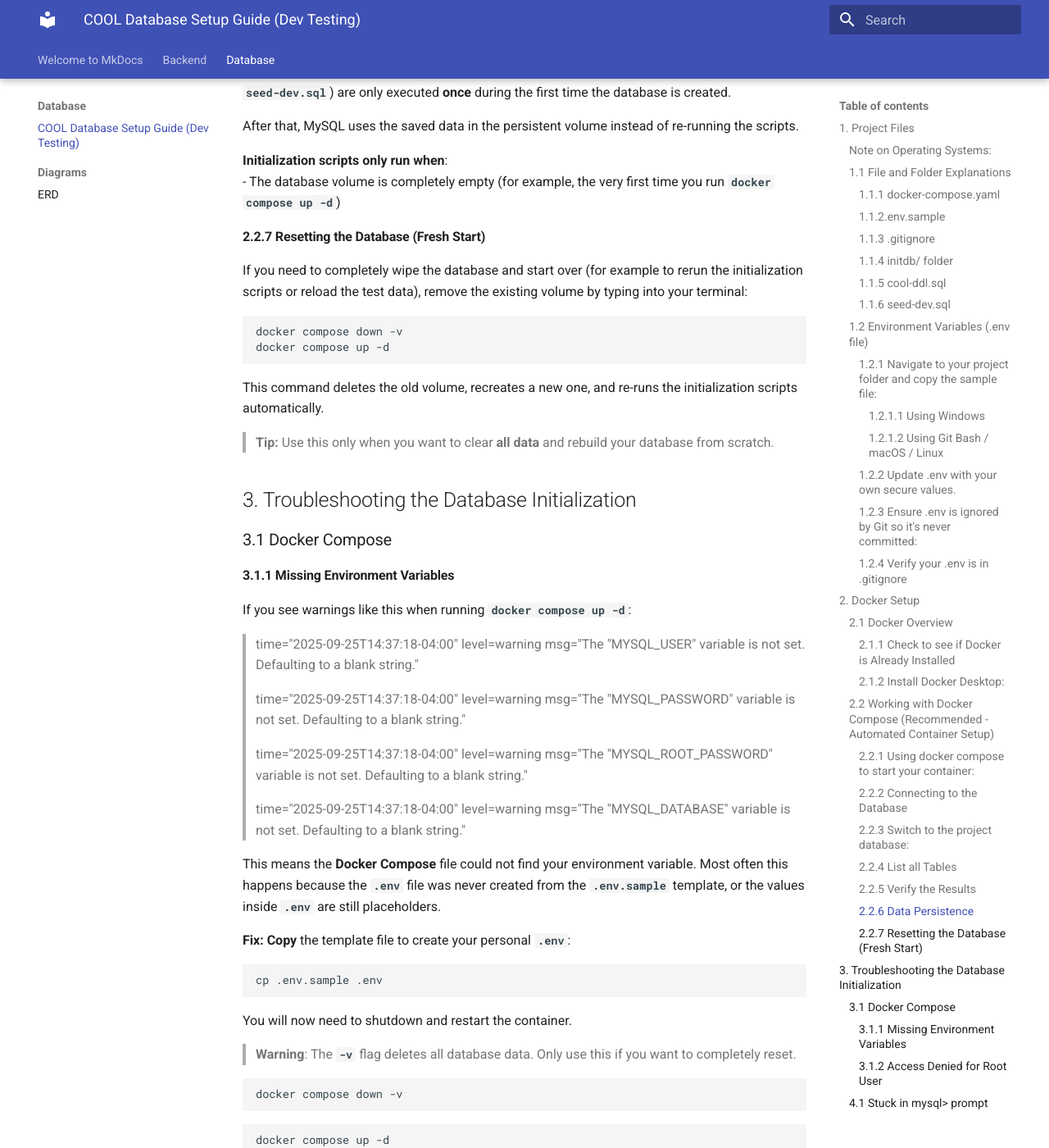
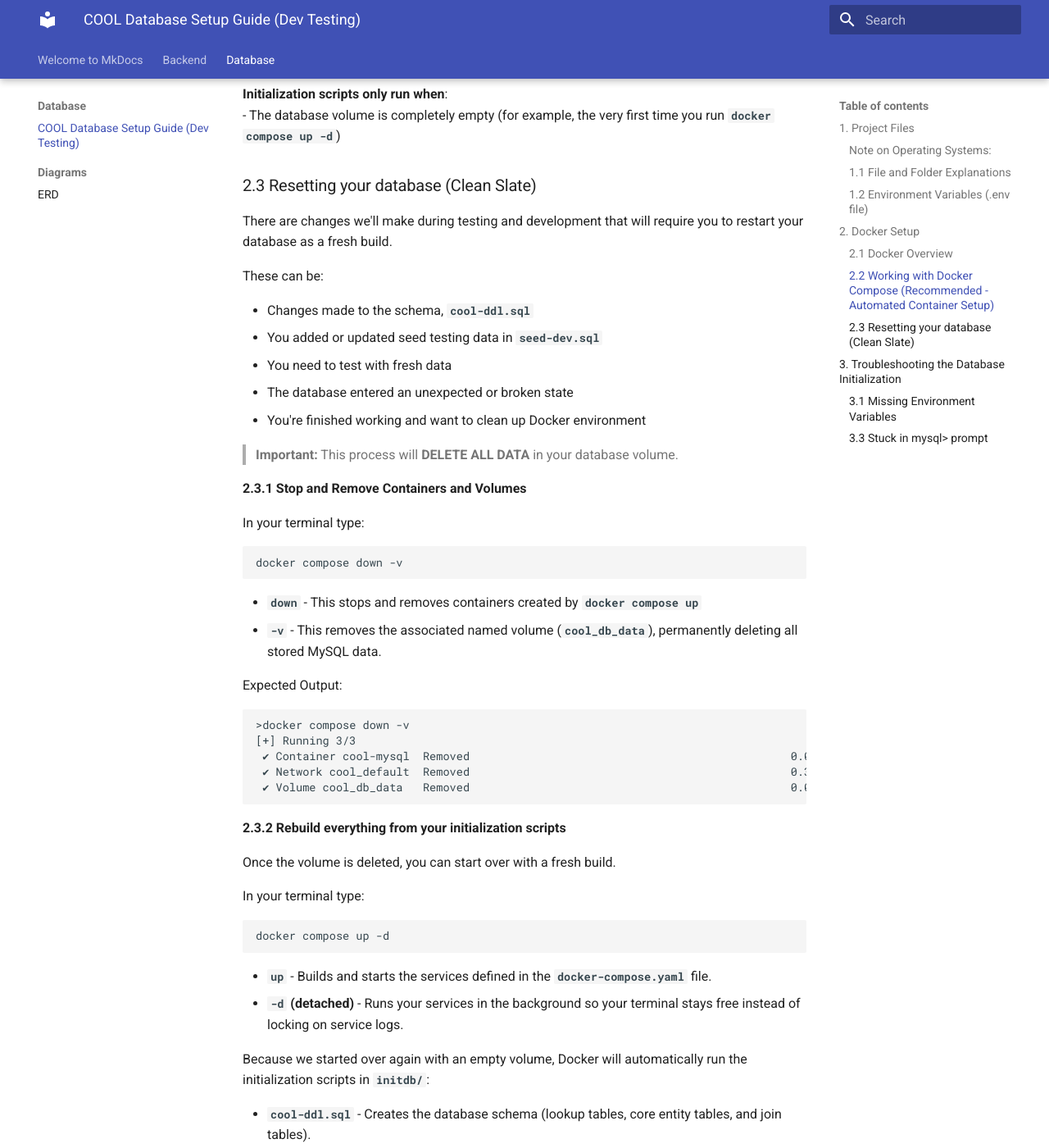
Before and after one commit to CityOfOrlando-2025/COOL, an MkDocs documentation site: the page built from documentation/docs/database/cool-db-setup-guide.md, in a window 1280 px wide and 1400 px high, scrolled down 8629 px. Shown: the whole window at 82% size. Built offline with MkDocs 1.6.1 and Material for MkDocs 9.7.7, drawn with Linux system fonts in a browser that asks for light colours; some of the changed text lies outside the part shown.

Commit message:
added resetting db + numbering + grammar fixes

````diff
--- a/documentation/docs/database/cool-db-setup-guide.md
+++ b/documentation/docs/database/cool-db-setup-guide.md
@@ -26,42 +26,41 @@ project-root/
 
 ### 1.1 File and Folder Explanations
 
-#### 1.1.1 `docker-compose.yaml`
+**1.1.1 `docker-compose.yaml`**
 
 - Defines the services used in the project (for example, the MySQL container).
 - References the **`initdb/`** folder to automatically load the database schema and seed data the first time the container is created (when the database volume is empty).
 - Configures persistent data storage so your database content survives container restarts and removals.
 - Automatically reads environment variables (passwords) from the **`.env`** file in the same directory.
 
-#### 1.1.2`.env.sample`
+**1.1.2 `.env.sample`**
 
 - A template environment file with placeholder values.
 - Devs will need to create a copy of this file named **`.env`** and replace the placeholder passwords with their own passwords.
 - Ensures that secrets (passwords) are not accidentally committed publicly to Git. This file makes sure that the correct format is used by teammates.
 
-#### 1.1.3 `.gitignore`
+**1.1.3 `.gitignore`**
 
 - Tells Git which files to exclude from version control.
 - Prevents committing sensitive files (like `.env`) or system-specific log files.
 
-#### 1.1.4 `initdb/` folder
+**1.1.4 `initdb/` folder**
 
 - Contains SQL scripts that are automatically run **only** when the database volume is **empty** (typically the first time you run **`docker compose up -d`**).
-- **`cool-ddl.sql`** - Creates the database schema (lookup tables, core entity tables, and join tables).
-- **`seed-dev.sql`** - Inserts initial test data for development.
 
-#### 1.1.5 `cool-ddl.sql`
+
+**1.1.5 `cool-ddl.sql`**
 
 - Database schema (tables, constraints, indexes)
 
-#### 1.1.6 `seed-dev.sql`
+**1.1.6 `seed-dev.sql`**
 
 - Test data or lookup values for local development.
 
->**`Note`**:
+>**Note:**
 > When you first run **`docker compose up -d`**, Docker automatically loads **`seed-dev.sql`**.
 >The **seed script** should only be executed once.
-> Because columns like **`email`** and **`app_user`** are **UNIQUE**, re-running the seed script without resetting the database will cause deplicate-key errors.
+> Because columns like **`email`** and **`app_user`** are **UNIQUE**, re-running the seed script without resetting the database will cause duplicate-key errors.
 
 To start fresh and rerun the seed data, open your terminal and type:
 ```
@@ -82,7 +81,7 @@ MYSQL_USER=cooldev
 MYSQL_PASSWORD=REPLACE_ME_PASSWORD
 MYSQL_DATABASE=cool_db
 ```
-#### 1.2.1 Navigate to your project folder and copy the sample file:
+**1.2.1 Navigate to your project folder and copy the sample file:**
 
 >**Note:**
 >
@@ -100,7 +99,7 @@ project-root/
     └── seed-dev.sql
 ```
 
-##### 1.2.1.1 Using Windows
+**1.2.1.1 Using Windows**
 
 Command Prompt
 ```
@@ -111,14 +110,14 @@ PowerShell
 ```
 Copy-Item .env.sample .env
 ```
-##### 1.2.1.2 Using Git Bash / macOS / Linux
+**1.2.1.2 Using Git Bash / macOS / Linux**
 Open your terminal in the project folder and run:
 ```
 cp .env.sample .env
 ```
 
 
-#### 1.2.2 Update **`.env`** with your own secure values.
+**1.2.2 Update `.env` with your own secure values.**
 
 >**Note:**
 >
@@ -133,7 +132,7 @@ cp .env.sample .env
    MYSQL_PASSWORD=MySecureAppPW123
    MYSQL_DATABASE=cool_db
 ```
-#### 1.2.3 Ensure **`.env`** is ignored by Git so it's never committed:
+**1.2.3 Ensure `.env` is ignored by Git so it's never committed:**
 
 Open the **`.gitignore`** file:
 
@@ -147,11 +146,11 @@ Open the **`.gitignore`** file:
 
 Save the **`.gitignore`** file and close the editor.
 
-> **Note:**
+>**Note:**
 > The **`.env`** is a hidden **dotfile** like **`.gitignore`** and has no name before the dot.
 > This file is used by **Docker Compose** and needs to be named exactly **`.env`**.
 
-#### 1.2.4 Verify your .env is in .gitignore
+**1.2.4 Verify your .env is in .gitignore**
 In your terminal type:
 ```
 git check-ignore .env
@@ -160,7 +159,7 @@ This will output **`.env`** if it's properly ignored.
 
 
 ## 2. Docker Setup
-We'll set up MySQL in Docker using **Docker Compose**, which provides and automated and consistent setup across the entire team.
+We'll set up MySQL in Docker using **Docker Compose**, which provides an automated and consistent setup across the entire team.
 
 ### 2.1 Docker Overview
 
@@ -168,14 +167,14 @@ We'll set up MySQL in Docker using **Docker Compose**, which provides and automa
 - A container is a lightweight virtual machine.
 - We're using Docker here so everyone has the **same MySQL setup**
 
-#### 2.1.1 Check to see if Docker is Already Installed
+**2.1.1 Check to see if Docker is Already Installed**
 In your terminal type:
 ```
 docker --version
 ```
 If you see a version number, Docker is already installed and you can skip to section 2.2
 
-#### 2.1.2 Install Docker Desktop:
+**2.1.2 Install Docker Desktop:**
    - [Docker for Windows](https://docs.docker.com/desktop/setup/install/windows-install/)
 
    - [Docker for Mac](https://docs.docker.com/desktop/setup/install/mac-install/)
@@ -208,7 +207,7 @@ project-root/
     └── seed-dev.sql
 ```
 
-#### 2.2.1 Using **`docker compose`** to start your container:
+**2.2.1 Using `docker compose` to start your container:**
 
 Using **Docker Compose** is the easiest and most consistent way to bring up your container. The settings defined in the **`docker-compose.yaml`** ensure that every time you run your container your settings remain the same. This keeps the setup simple and consistent for the whole team.
 
@@ -219,17 +218,20 @@ docker compose up -d
 ```
 
 - This creates and starts the **cool-mysql** container with MySQL running inside it.
-- `up` - Builds and starts the services defined in your **`docker-compose.yaml`** file.
+- `up` - Builds and starts the services defined in the **`docker-compose.yaml`** file.
 - `-d` (detached mode) - Runs your services in the background so your terminal stays free instead of locking on logs.
 
 Your container should now be running in Docker Desktop.
 
-#### 2.2.2 Connecting to the Database
+**2.2.2 Connecting to the Database**
 
 In your terminal, type:
 ```
 docker exec -it cool-mysql mysql -u root -p
 ```
+- **`docker exec`** - Runs a command inside an already running container.
+- **`-it`** - Combines two flags: **`-i`** (interactive) keeps STDIN open so you can type commands and **`-t`** (tty) allocates a terminal interface so you can see prompts and output like a normal terminal session.
+- **`-u root -p`** - Tells MySQL that I'm the **root user** and here is my **password**.
 
 Enter the **root password** you set in your **`.env`** file (`MYSQL_ROOT_PASSWORD`)
 
@@ -256,7 +258,7 @@ You should see something that looks like this:
 ```
 If you don't see **`cool_db`** in the database list, see section 3.1.
 
-#### 2.2.3 Switch to the project database:
+**2.2.3 Switch to the project database**
 
 To switch to the project database type:
 
@@ -270,14 +272,14 @@ You can turn off this feature to get a quicker startup with -A
 
 Database changed
 ```
-#### 2.2.4 List all Tables
+**2.2.4 List all Tables**
 
 To confirm the tables are being populated run:
 ```
 SHOW TABLES;
 ```
 
-#### 2.2.5 Verify the Results
+**2.2.5 Verify the Results**
 
 You should see a list of all tables defined by the DDL scripts (e.g. user_role, app_user, bin, device, etc.).
 
@@ -331,7 +333,7 @@ mysql> SELECT * FROM user_role;
 +--------------+----------------+-------------+-----------+
 3 rows in set (0.02 sec)
 ```
-#### 2.2.6 Data Persistence
+**2.2.6 Data Persistence**
 
 >**Note:**
 >This project uses **persistent storage**. Your data will remain saved even if you stop or remove the container.
@@ -370,21 +372,114 @@ After that, MySQL uses the saved data in the persistent volume instead of re-run
 **Initialization scripts only run when**:
 - The database volume is completely empty (for example, the very first time you run **`docker compose up -d`**)
 
-#### 2.2.7 Resetting the Database (Fresh Start)
-If you need to completely wipe the database and start over (for example to rerun the initialization scripts or reload the test data), remove the existing volume by typing into your terminal:
+### 2.3 Resetting your database (Clean Slate)
+
+There are changes we'll make during testing and development that will require you to restart your database as a fresh build.
+
+These can be:
+
+- Changes made to the schema, **`cool-ddl.sql`**
+- You added  or updated seed testing data in **`seed-dev.sql`**
+- You need to test with fresh data
+- The database entered an unexpected or broken state
+- You're finished working and want to clean up Docker environment
+
+>**Important:** This process will **DELETE ALL DATA** in your database volume.
+
+**2.3.1 Stop and Remove Containers and Volumes**
+
+In your terminal type:
 ```
 docker compose down -v
+```
+- **`down`** - This stops and removes containers created by **`docker compose up`**
+- **`-v`** - This removes the associated named volume (**`cool_db_data`**), permanently deleting all stored MySQL data.
+
+Expected Output:
+```
+>docker compose down -v
+[+] Running 3/3
+ ✔ Container cool-mysql  Removed                                                0.0s
+ ✔ Network cool_default  Removed                                                0.3s
+ ✔ Volume cool_db_data   Removed                                                0.0s
+```
+
+**2.3.2 Rebuild everything from your initialization scripts**
+
+Once the volume is deleted, you can start over with a fresh build.
+
+In your terminal type:
+```
 docker compose up -d
 ```
-This command deletes the old volume, recreates a new one, and re-runs the initialization scripts automatically.
+- **`up`** - Builds and starts the services defined in the **`docker-compose.yaml`** file.
+- **`-d` (detached)** - Runs your services in the background so your terminal stays free instead of locking on service logs.
 
->**Tip:**
-> Use this only when you want to clear **all data** and rebuild your database from scratch.
+Because we started over again with an empty volume, Docker will automatically run the initialization scripts in **`initdb/`**:
+
+- **`cool-ddl.sql`** - Creates the database schema (lookup tables, core entity tables, and join tables).
+- **`seed-dev.sql`** - Inserts initial test data for development.
+
+Expected Output:
+```
+>docker compose up -d
+[+] Running 3/3
+ ✔ Network cool_default   Created                                               0.0s
+ ✔ Volume "cool_db_data"  Created                                               0.0s
+ ✔ Container cool-mysql   Started                                               0.4s
+
+```
+
+**2.3.3 Verify your Database is Clean**
+
+In your terminal type:
+```
+docker exec -it cool-mysql mysql -u root -p
+```
+- **`docker exec`** - Runs a command inside an already running container.
+- **`-it`** - Combines two flags: **`-i`** (interactive) keeps STDIN open so you can type commands and **`-t`** (tty) allocates a terminal interface so you can see prompts and output like a normal terminal session.
+- **`-u root -p`** - Tells MySQL that I'm the **root user** and here is my **password**.
+
+Enter the **root password** you set in your **`.env`** file (`MYSQL_ROOT_PASSWORD`)
+
+You should then see the MySQL prompt:
+
+`mysql>`
+
+Enter:
+```
+mysql>USE cool_db;
+mysql>SHOW TABLES;
+```
+You should see something that looks like this:
+```
+mysql> SHOW TABLES;
++----------------------+
+| Tables_in_cool_db    |
++----------------------+
+| action_log           |
+| app_user             |
+| bin                  |
+| device               |
+| device_condition     |
+| device_status        |
+| device_type          |
+| loan                 |
+| loan_action_type     |
+| loan_log             |
+| loan_status          |
+| location             |
+| transaction_status   |
+| user_action_type     |
+| user_location_access |
+| user_role            |
++----------------------+
+16 rows in set (0.00 sec)
+```
 
 ## 3. Troubleshooting the Database Initialization
 
-### 3.1 Docker Compose
-#### 3.1.1 Missing Environment Variables
+### 3.1 Missing Environment Variables
 
 If you see warnings like this when running **`docker compose up -d`**:
 > time="2025-09-25T14:37:18-04:00" level=warning msg="The "MYSQL_USER" variable is not set. Defaulting to a blank string."
@@ -412,7 +507,7 @@ docker compose down -v
 docker compose up -d
 ```
 
-#### 3.1.2 Access Denied for Root User
+**3.2 Access Denied for Root User**
 
 If you see an error like this when trying to connect:
 ```
@@ -436,13 +531,20 @@ It usually means that your **`.env`** file still contains **placeholder values**
    docker compose down -v
    docker compose up -d
    ```
-4. Try connecting again:
+4. Try connecting again.
+
+In your terminal type:
    ```
    docker exec -it cool-mysql mysql -u root -p
    ```
-5. Enter the updated password when prompted.
 
-### 4.1 Stuck in **`mysql>`** prompt
+- **`docker exec`** - Runs a command inside an already running container.
+- **`-it`** - Combines two flags: **`-i`** (interactive) keeps STDIN open so you can type commands and **`-t`** (tty) allocates a terminal interface so you can see prompts and output like a normal terminal session.
+- **`-u root -p`** - Tells MySQL that I'm the **root user** and here is my **password**.
+
+Enter the updated password when prompted.
+
+### 3.3 Stuck in **`mysql>`** prompt
 
 This will happen at least once.
 
````
